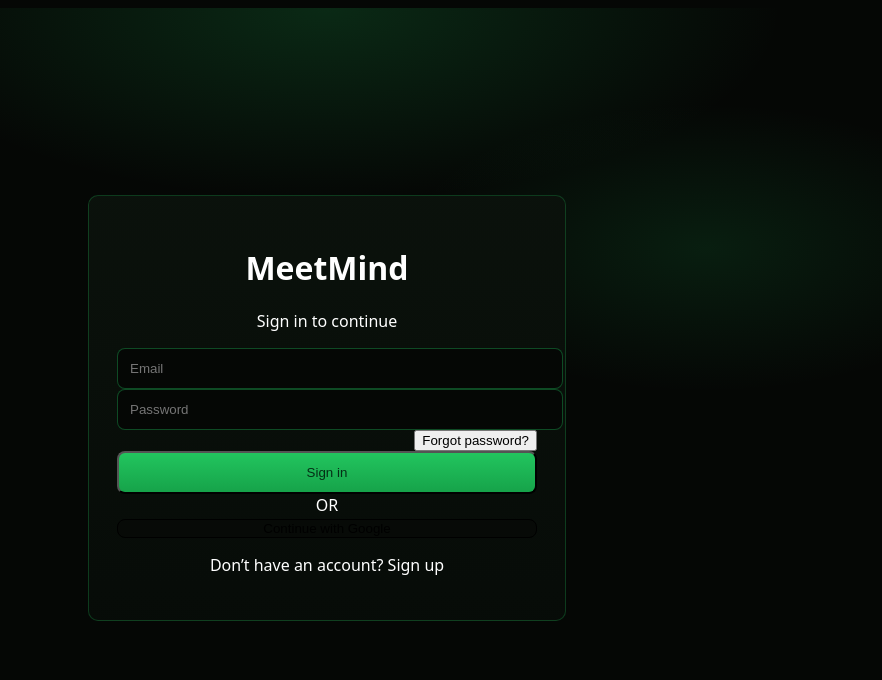
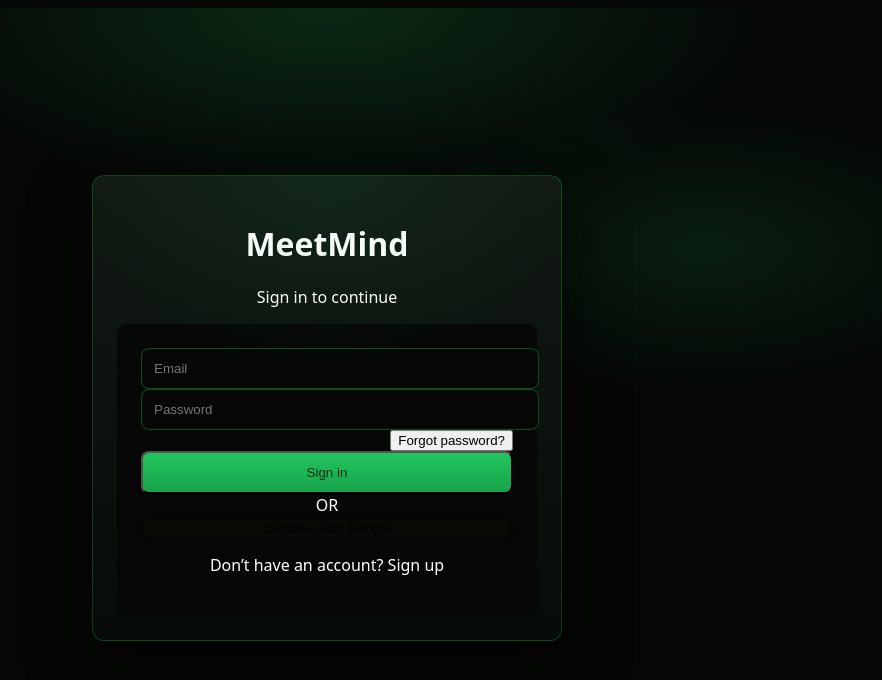
Before and after one commit to akarshitbhateja/MeetmindExt, a Next.js app: page /login in a window 1280 px wide. Shown: the top 680 px of the page, without its empty margins (313-1195 px from the left). Built offline with nearby package versions, Linux system fonts and the light colour scheme; no server answers.

Commit message:
Phase 1: Auth + Pre-Meeting

```diff
--- a/app/globals.css
+++ b/app/globals.css
@@ -19,15 +19,42 @@ body {
 }
 
 /* Card */
+/* ===== ENHANCED CARD ===== */
 .card {
-  background: linear-gradient(
-    180deg,
-    rgba(11,18,12,0.96),
-    rgba(7,12,8,0.96)
+  position: relative;
+  border-radius: 12px;
+  padding: 1.5rem;
+  background:
+    linear-gradient(
+      180deg,
+      rgba(18, 26, 20, 0.95),
+      rgba(8, 12, 9, 0.95)
+    );
+  border: 1px solid rgba(34, 197, 94, 0.25);
+  box-shadow:
+    0 30px 60px rgba(0, 0, 0, 0.6);
+}
+
+/* Ambient glow (NOT shadow) */
+.card::before {
+  content: "";
+  position: absolute;
+  inset: -1px;
+  border-radius: inherit;
+  background: radial-gradient(
+    80% 60% at 50% 0%,
+    rgba(34, 197, 94, 0.35),
+    transparent 70%
   );
-  border: 1px solid rgba(34,197,94,0.25);
-  border-radius: 10px; /* ⬅ reduced from 14px */
-  padding: 1.75rem;
+  opacity: 0.25;
+  pointer-events: none;
+}
+
+/* Inner content surface */
+.card-inner {
+  background: rgba(5, 7, 5, 0.85);
+  border-radius: 10px;
+  padding: 1.5rem;
 }
 
 /* Input */
--- a/app/login/page.tsx
+++ b/app/login/page.tsx
@@ -31,14 +31,16 @@ export default function LoginPage() {
   return (
     <div className="app-bg min-h-screen flex items-center justify-center">
       <div className="card w-[420px] animate-fade">
-        <h1 className="text-3xl font-semibold text-center mb-2">
-          MeetMind
-        </h1>
-        <p className="text-sm text-neutral-400 text-center mb-6">
-          Sign in to continue
-        </p>
+        {/* HEADER LAYER */}
+        <div className="text-center mb-6">
+          <h1 className="text-3xl font-semibold mb-1">MeetMind</h1>
+          <p className="text-sm text-neutral-400">
+            Sign in to continue
+          </p>
+        </div>
 
-        <div className="space-y-4">
+        {/* INNER PANEL */}
+        <div className="card-inner space-y-4">
           <input
             className="input"
             placeholder="Email"
@@ -62,7 +64,6 @@ export default function LoginPage() {
             </button>
           </div>
 
-          {/* Primary Sign In */}
           <button
             onClick={login}
             className="btn-primary hover:brightness-110 transition"
@@ -70,25 +71,24 @@ export default function LoginPage() {
             Sign in
           </button>
 
-          {/* Divider */}
           <div className="flex items-center gap-3 text-xs text-neutral-500">
             <div className="flex-1 h-px bg-neutral-800" />
             OR
             <div className="flex-1 h-px bg-neutral-800" />
           </div>
 
-          {/* Google Button — NOW STYLED */}
           <button
             onClick={googleLogin}
-            className="w-full px-4 py-3 rounded-[8px] border border-neutral-700
-                       bg-[#070a07] text-white
-                       hover:border-green-600 hover:bg-[#0a120a]
+            className="w-full px-4 py-3 rounded-[8px]
+                       border border-neutral-700
+                       bg-[#070a07]
+                       hover:border-green-600 hover:bg-[#0b140b]
                        transition"
           >
             Continue with Google
           </button>
 
-          <p className="text-sm text-center text-neutral-400 mt-4">
+          <p className="text-sm text-center text-neutral-400 mt-2">
             Don’t have an account?{" "}
             <span
               onClick={() => router.push("/signup")}
```
